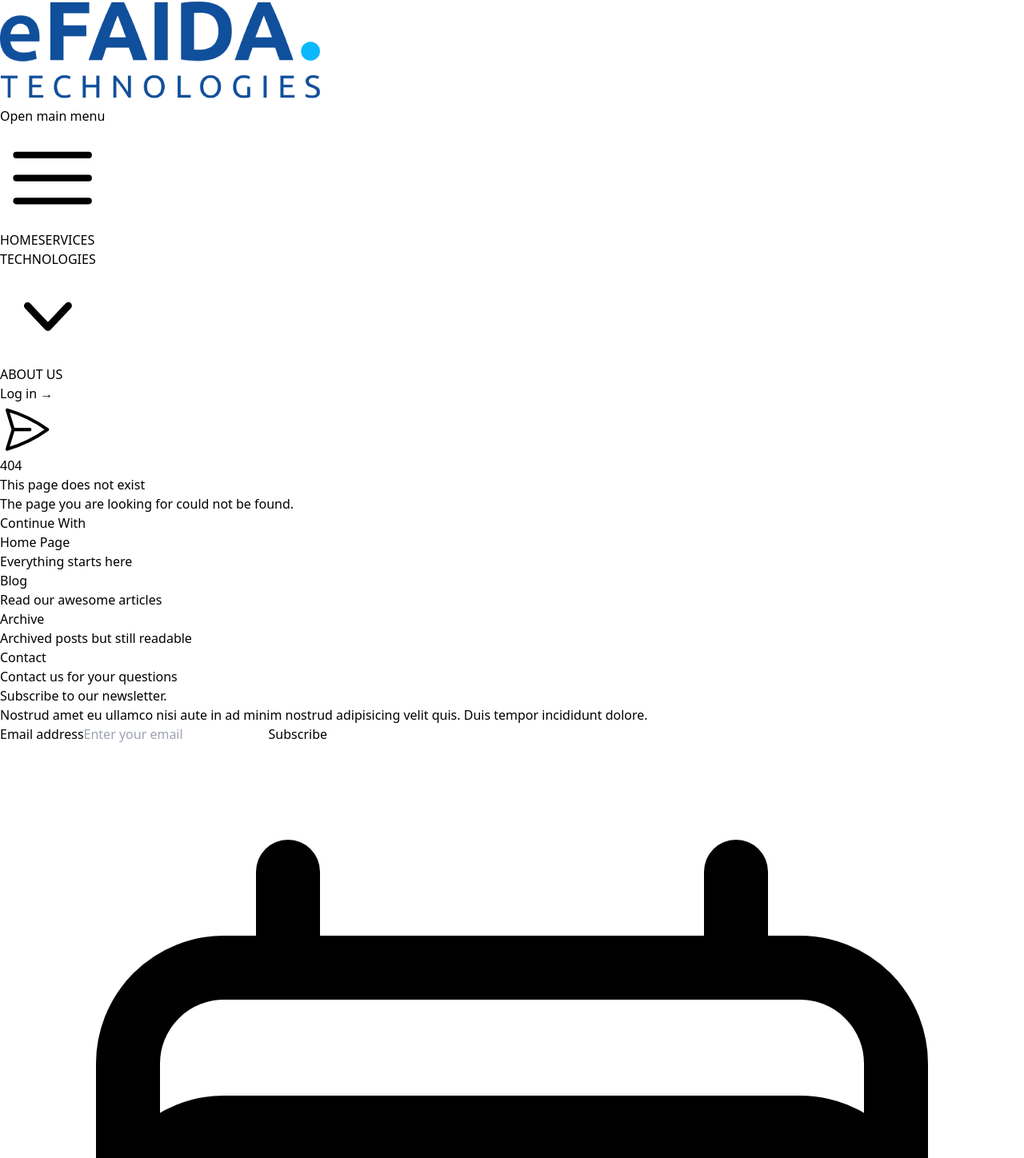
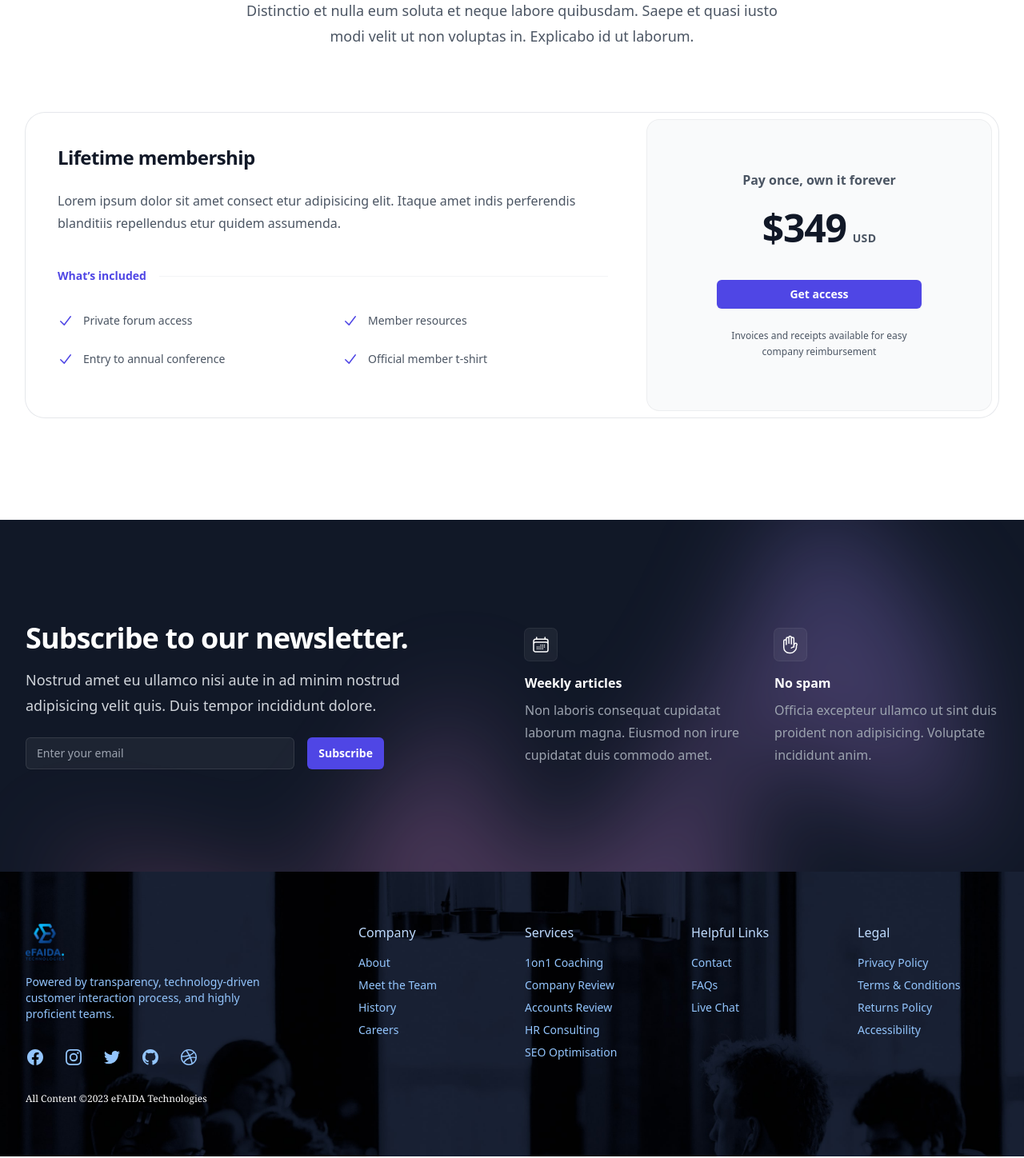
Before and after one commit to MalikZain1014/eFAIDA, a React (Create React App) app: page /internypay in a window 1280 px wide. Shown: the part 291-1739 px from the top of the page at 80% size. Built offline with nearby package versions, Linux system fonts and the light colour scheme.

Commit message:
31/08/2023

```diff
--- a/package.json
+++ b/package.json
@@ -42,6 +42,7 @@
     ]
   },
   "devDependencies": {
+    "@babel/plugin-proposal-private-property-in-object": "^7.21.11",
     "daisyui": "^3.5.1",
     "tailwindcss": "^3.3.3"
   }
--- a/public/index.html
+++ b/public/index.html
@@ -10,6 +10,7 @@
       name="description"
       content="Web site created using create-react-app"
     />
+    <script src="https://cdn.tailwindcss.com"></script>
     <!-- <link rel="apple-touch-icon" href="%PUBLIC_URL%/logo192.png" /> -->
     <!--
       manifest.json provides metadata used when your web app is installed on a
--- a/src/App.js
+++ b/src/App.js
@@ -12,6 +12,7 @@ import About from "./Components/About";
 import Error from "./Components/Error";
 import Apply from "./Components/Apply";
 import Regisnow from "./Components/Regisnow";
+import Internypay from "./Components/Internypay";
 
 function App() {
   return (
@@ -26,6 +27,7 @@ function App() {
         <Route path="/about" element={<About />} />
         <Route path="/*" element={<Error />} />
         <Route path="/registernow" element={<Regisnow />} />
+        <Route path="/internypay" element={<Internypay />} />
       </Routes>
       <Apply />
       <Footer />
--- a/src/Components/Footer.jsx
+++ b/src/Components/Footer.jsx
@@ -4,26 +4,32 @@ import { Link } from "react-router-dom";
 export default function Footer() {
   return (
     <div>
-      <footer class="bg-blue-200 hover:bg-blue-300 text-white font-bold py-2 px-4 rounded">
-        <div class="max-w-screen-xl px-4 py-16 mx-auto sm:px-6 lg:px-8">
-          <div class="grid grid-cols-1 gap-8 lg:grid-cols-3 ">
-            <div className="items-center justify-between">
-              <img src="m 2.png" class=" h-12  " alt="logo" />
-              <p class="max-w-xs mt-4 text-sm text-gray-600">
+      <footer
+        classNameName=" font-bold py-2 px-4"
+        style={{
+          backgroundImage: `url("/About.jpeg")`,
+          backgroundSize: `cover`,
+        }}
+      >
+        <div className="max-w-screen-xl px-4 py-16 mx-auto sm:px-6 lg:px-8">
+          <div className="grid grid-cols-1 gap-8 lg:grid-cols-3 ">
+            <div classNameName="items-center justify-between">
+              <img src="m 2.png" className=" h-12  " alt="logo" />
+              <p className="max-w-xs mt-4 text-sm text-blue-300 ">
                 Powered by transparency, technology-driven customer interaction
                 process, and highly proficient teams.
               </p>
-              <div class="flex mt-8 space-x-6 text-gray-600">
+              <div className="flex mt-8 space-x-6 text-blue-300 ">
                 <Link
                   to="/"
-                  class="hover:opacity-75"
+                  className="hover:opacity-75"
                   target="_blank"
                   rel="noreferrer"
                 >
                   <Link />
-                  <span class="sr-only"> Facebook </span>
+                  <span className="sr-only"> Facebook </span>
                   <svg
-                    class="w-6 h-6"
+                    className="w-6 h-6"
                     fill="currentColor"
                     viewBox="0 0 24 24"
                     aria-hidden="true"
@@ -37,13 +43,13 @@ export default function Footer() {
                 </Link>
                 <Link
                   to="/"
-                  class="hover:opacity-75"
+                  className="hover:opacity-75"
                   target="_blank"
                   rel="noreferrer"
                 >
-                  <span class="sr-only"> Instagram </span>
+                  <span className="sr-only"> Instagram </span>
                   <svg
-                    class="w-6 h-6"
+                    className="w-6 h-6"
                     fill="currentColor"
                     viewBox="0 0 24 24"
                     aria-hidden="true"
@@ -57,13 +63,13 @@ export default function Footer() {
                 </Link>
                 <Link
                   to="/"
-                  class="hover:opacity-75"
+                  className="hover:opacity-75"
                   target="_blank"
                   rel="noreferrer"
                 >
-                  <span class="sr-only"> Twitter </span>
+                  <span className="sr-only"> Twitter </span>
                   <svg
-                    class="w-6 h-6"
+                    className="w-6 h-6"
                     fill="currentColor"
                     viewBox="0 0 24 24"
                     aria-hidden="true"
@@ -72,14 +78,14 @@ export default function Footer() {
                   </svg>
                 </Link>
                 <Link
-                  class="hover:opacity-75"
+                  className="hover:opacity-75"
                   href
                   target="_blank"
                   rel="noreferrer"
                 >
-                  <span class="sr-only"> GitHub </span>
+                  <span className="sr-only"> GitHub </span>
                   <svg
-                    class="w-6 h-6"
+                    className="w-6 h-6"
                     fill="currentColor"
                     viewBox="0 0 24 24"
                     aria-hidden="true"
@@ -92,14 +98,14 @@ export default function Footer() {
                   </svg>
                 </Link>
                 <Link
-                  class="hover:opacity-75"
+                  className="hover:opacity-75"
                   href
                   target="_blank"
                   rel="noreferrer"
                 >
-                  <span class="sr-only"> Dribbble </span>
+                  <span className="sr-only"> Dribbble </span>
                   <svg
-                    class="w-6 h-6"
+                    className="w-6 h-6"
                     fill="currentColor"
                     viewBox="0 0 24 24"
                     aria-hidden="true"
@@ -113,86 +119,86 @@ export default function Footer() {
                 </Link>
               </div>
             </div>
-            <div class="grid grid-cols-1 gap-8 lg:col-span-2 sm:grid-cols-2 lg:grid-cols-4">
+            <div className="grid grid-cols-1 gap-8 lg:col-span-2 sm:grid-cols-2 lg:grid-cols-4">
               <div>
-                <p class="font-medium text-blue-900">Company</p>
-                <nav class="flex flex-col mt-4 space-y-2 text-sm text-gray-600">
-                  <Link class="hover:opacity-75" href>
+                <p className="font-medium text-blue-200 ">Company</p>
+                <nav className="flex flex-col mt-4 space-y-2 text-sm text-blue-300 ">
+                  <Link className="hover:opacity-75" href>
                     {" "}
                     About{" "}
                   </Link>
-                  <Link class="hover:opacity-75" href>
+                  <Link className="hover:opacity-75" href>
                     {" "}
                     Meet the Team{" "}
                   </Link>
-                  <Link class="hover:opacity-75" href>
+                  <Link className="hover:opacity-75" href>
                     {" "}
                     History{" "}
                   </Link>
-                  <Link class="hover:opacity-75" href>
+                  <Link className="hover:opacity-75" href>
                     {" "}
                     Careers{" "}
                   </Link>
                 </nav>
               </div>
               <div>
-                <p class="font-medium text-blue-900">Services</p>
-                <nav class="flex flex-col mt-4 space-y-2 text-sm text-gray-600">
-                  <Link class="hover:opacity-75" href>
+                <p className="font-medium text-blue-200">Services</p>
+                <nav className="flex flex-col mt-4 space-y-2 text-sm text-blue-300 ">
+                  <Link className="hover:opacity-75" href>
                     {" "}
                     1on1 Coaching{" "}
                   </Link>
-                  <Link class="hover:opacity-75" href>
+                  <Link className="hover:opacity-75" href>
                     {" "}
                     Company Review{" "}
                   </Link>
-                  <Link class="hover:opacity-75" href>
+                  <Link className="hover:opacity-75" href>
                     {" "}
                     Accounts Review{" "}
                   </Link>
-                  <Link class="hover:opacity-75" href>
+                  <Link className="hover:opacity-75" href>
                     {" "}
                     HR Consulting{" "}
                   </Link>
-                  <Link class="hover:opacity-75" href>
+                  <Link className="hover:opacity-75" href>
                     {" "}
                     SEO Optimisation{" "}
                   </Link>
                 </nav>
               </div>
               <div>
-                <p class="font-medium text-blue-900">Helpful Links</p>
-                <nav class="flex flex-col mt-4 space-y-2 text-sm text-gray-600">
-                  <Link class="hover:opacity-75" href>
+                <p className="font-medium text-blue-200">Helpful Links</p>
+                <nav className="flex flex-col mt-4 space-y-2 text-sm text-blue-300 ">
+                  <Link className="hover:opacity-75" href>
                     {" "}
                     Contact{" "}
                   </Link>
-                  <Link class="hover:opacity-75" href>
+                  <Link className="hover:opacity-75" href>
                     {" "}
                     FAQs{" "}
                   </Link>
-                  <Link class="hover:opacity-75" href>
+                  <Link className="hover:opacity-75" href>
                     {" "}
                     Live Chat{" "}
                   </Link>
                 </nav>
               </div>
               <div>
-                <p class="font-medium text-blue-900">Legal</p>
-                <nav class="flex flex-col mt-4 space-y-2 text-sm text-gray-600">
-                  <Link class="hover:opacity-75" href>
+                <p className="font-medium text-blue-200">Legal</p>
+                <nav className="flex flex-col mt-4 space-y-2 text-sm text-blue-300 ">
+                  <Link className="hover:opacity-75" href>
                     {" "}
                     Privacy Policy{" "}
                   </Link>
-                  <Link class="hover:opacity-75" href>
+                  <Link className="hover:opacity-75" href>
                     {" "}
                     Terms &amp; Conditions{" "}
                   </Link>
-                  <Link class="hover:opacity-75" href>
+                  <Link className="hover:opacity-75" href>
                     {" "}
                     Returns Policy{" "}
                   </Link>
-                  <Link class="hover:opacity-75" href>
+                  <Link className="hover:opacity-75" href>
                     {" "}
                     Accessibility{" "}
                   </Link>
@@ -200,7 +206,7 @@ export default function Footer() {
               </div>
             </div>
           </div>
-          <p class="mt-8 text-xs text-gray-800">
+          <p className="mt-8 text-xs text-white  font-serif">
             All Content ©2023 eFAIDA Technologies{" "}
           </p>
         </div>
--- /dev/null
+++ b/src/Components/Internypay.jsx
@@ -0,0 +1,84 @@
+import { CheckIcon } from "@heroicons/react/20/solid";
+
+const includedFeatures = [
+  "Private forum access",
+  "Member resources",
+  "Entry to annual conference",
+  "Official member t-shirt",
+];
+
+export default function Internypay() {
+  return (
+    <div className="bg-white py-24 sm:py-32">
+      <div className="mx-auto max-w-7xl px-6 lg:px-8">
+        <div className="mx-auto max-w-2xl sm:text-center">
+          <h2 className="text-3xl font-bold tracking-tight text-gray-900 sm:text-4xl">
+            Simple no-tricks pricing
+          </h2>
+          <p className="mt-6 text-lg leading-8 text-gray-600">
+            Distinctio et nulla eum soluta et neque labore quibusdam. Saepe et
+            quasi iusto modi velit ut non voluptas in. Explicabo id ut laborum.
+          </p>
+        </div>
+        <div className="mx-auto mt-16 max-w-2xl rounded-3xl ring-1 ring-gray-200 sm:mt-20 lg:mx-0 lg:flex lg:max-w-none">
+          <div className="p-8 sm:p-10 lg:flex-auto">
+            <h3 className="text-2xl font-bold tracking-tight text-gray-900">
+              Lifetime membership
+            </h3>
+            <p className="mt-6 text-base leading-7 text-gray-600">
+              Lorem ipsum dolor sit amet consect etur adipisicing elit. Itaque
+              amet indis perferendis blanditiis repellendus etur quidem
+              assumenda.
+            </p>
+            <div className="mt-10 flex items-center gap-x-4">
+              <h4 className="flex-none text-sm font-semibold leading-6 text-indigo-600">
+                What’s included
+              </h4>
+              <div className="h-px flex-auto bg-gray-100" />
+            </div>
+            <ul
+              roleName="list"
+              className="mt-8 grid grid-cols-1 gap-4 text-sm leading-6 text-gray-600 sm:grid-cols-2 sm:gap-6"
+            >
+              {includedFeatures.map((feature) => (
+                <li key={feature} className="flex gap-x-3">
+                  <CheckIcon
+                    className="h-6 w-5 flex-none text-indigo-600"
+                    aria-hidden="true"
+                  />
+                  {feature}
+                </li>
+              ))}
+            </ul>
+          </div>
+          <div className="-mt-2 p-2 lg:mt-0 lg:w-full lg:max-w-md lg:flex-shrink-0">
+            <div className="rounded-2xl bg-gray-50 py-10 text-center ring-1 ring-inset ring-gray-900/5 lg:flex lg:flex-col lg:justify-center lg:py-16">
+              <div className="mx-auto max-w-xs px-8">
+                <p className="text-base font-semibold text-gray-600">
+                  Pay once, own it forever
+                </p>
+                <p className="mt-6 flex items-baseline justify-center gap-x-2">
+                  <span className="text-5xl font-bold tracking-tight text-gray-900">
+                    $349
+                  </span>
+                  <span className="text-sm font-semibold leading-6 tracking-wide text-gray-600">
+                    USD
+                  </span>
+                </p>
+                <a
+                  href="/"
+                  className="mt-10 block w-full rounded-md bg-indigo-600 px-3 py-2 text-center text-sm font-semibold text-white shadow-sm hover:bg-indigo-500 focus-visible:outline focus-visible:outline-2 focus-visible:outline-offset-2 focus-visible:outline-indigo-600"
+                >
+                  Get access
+                </a>
+                <p className="mt-6 text-xs leading-5 text-gray-600">
+                  Invoices and receipts available for easy company reimbursement
+                </p>
+              </div>
+            </div>
+          </div>
+        </div>
+      </div>
+    </div>
+  );
+}
--- a/src/Components/Nav.jsx
+++ b/src/Components/Nav.jsx
@@ -2,7 +2,7 @@
 /* eslint-disable no-unused-vars */
 import { Fragment, useState } from "react";
 import { Link } from "react-router-dom";
-import Login from "./Login";
+// import Login from "./Login";
 
 import { Dialog, Popover, Transition } from "@headlessui/react";
 import {
@@ -63,15 +63,17 @@ const callsToAction = [
 
 export default function Nav() {
   const [mobileMenuOpen, setMobileMenuOpen] = useState(false);
-
+  const closeMobileMenu = () => {
+    setMobileMenuOpen(false);
+  };
   return (
     <>
-      <header className="bg-white">
+      <header className="">
         <nav
-          className="mx-auto flex max-w-7xl items-center justify-between p-6 lg:px-8"
-          aria-label="Global"
+          className=" mx-auto flex max-w-7xl items-center justify-between p-6 lg:px-8"
+          // aria-label="Global"
         >
-          <div className="flex lg:flex-1 flex items-center gap-x-1 text-sm font-bold leading-6 text-blue-400">
+          <div className="flex lg:flex-1 flex items-center gap-x-1 text-sm font-bold leading-6 text-blue-400  ">
             <Link to="/" className="-m-1.5 p-1.5 flex">
               <span className="sr-only">Your Company</span>
               <img className="h-12  w-auto" src="m 2.png" alt="logo" />
@@ -92,12 +94,14 @@ export default function Nav() {
             <Link
               to="/"
               className="text-sm font-semibold leading-6 text-gray-900"
+              onClick={closeMobileMenu}
             >
               HOME
             </Link>
             <Link
               to="/services"
               className="text-sm font-semibold leading-6 text-gray-900"
+              onClick={closeMobileMenu}
             >
               SERVICES
             </Link>
@@ -137,6 +141,7 @@ export default function Nav() {
                             <Link
                               to={item.href}
                               className="block font-semibold text-gray-900"
+                              onClick={closeMobileMenu}
                             >
                               {item.name}
                               <span className="absolute inset-0" />
@@ -154,6 +159,7 @@ export default function Nav() {
                           key={item.name}
                           to={item.href}
                           className="flex items-center justify-center gap-x-2.5 p-3 text-sm font-semibold leading-6 text-gray-900 hover:bg-gray-100"
+                          onClick={closeMobileMenu}
                         >
                           <item.icon
                             className="h-5 w-5 flex-none text-gray-400"
@@ -171,12 +177,13 @@ export default function Nav() {
             <Link
               to="/about"
               className="text-sm font-semibold leading-6 text-gray-900"
+              onClick={closeMobileMenu}
             >
               ABOUT US
             </Link>
           </Popover.Group>
           <div className="hidden lg:flex lg:flex-1 lg:justify-end">
-            <Link to="/login" onClick={Login}>
+            <Link to="/login">
               <button
                 className="flex text-white justify-center items-center w-max min-w-max sm:w-max px-6 h-8 rounded-full outline-none relative overflow-hidden border duration-300 ease-linear
               after:absolute after:inset-x-0 after:aspect-square after:scale-0 after:opacity-70 after:origin-center after:duration-300 after:ease-linear after:rounded-full after:top-0 after:left-0 after:bg-red-900 hover:after:opacity-100  hover:after:scale-[2.5] bg-blue-600 border-transparent hover:border-[#172554]"
@@ -232,12 +239,14 @@ export default function Nav() {
                   <Link
                     to="/"
                     className="-mx-3 block rounded-lg px-3 py-2 text-base font-semibold leading-7 text-gray-900 hover:bg-gray-50"
+                    onClick={closeMobileMenu}
                   >
                     HOME
                   </Link>
                   <Link
                     to="/services"
                     className="-mx-3 block rounded-lg px-3 py-2 text-base font-semibold leading-7 text-gray-900 hover:bg-gray-50"
+                    onClick={closeMobileMenu}
                   >
                     SERVICES
                   </Link>
@@ -278,6 +287,7 @@ export default function Nav() {
                                   <Link
                                     to={item.href}
                                     className="block font-semibold text-gray-900"
+                                    onClick={closeMobileMenu}
                                   >
                                     {item.name}
                                     <span className="absolute inset-0" />
@@ -296,6 +306,7 @@ export default function Nav() {
                                   key={item.name}
                                   to={item.href}
                                   className="flex items-center justify-center  gap-x-2.5 p-3 text-sm font-semibold leading-6 text-gray-900 hover:bg-gray-100 hover:rounded-full"
+                                  onClick={closeMobileMenu}
                                 >
                                   <item.icon
                                     className="h-5 w-5 flex-none text-gray-400"
@@ -314,12 +325,13 @@ export default function Nav() {
                   <Link
                     to="/about"
                     className="-mx-3 block rounded-lg px-3 py-2 text-base font-semibold leading-7 text-gray-900 hover:bg-gray-50"
+                    onClick={closeMobileMenu}
                   >
                     ABOUT US
                   </Link>
                 </div>
                 <div className="py-6">
-                  <Link to="/login" onClick={Login}>
+                  <Link to="/login" onClick={closeMobileMenu}>
                     <button
                       className="flex text-white justify-center items-center w-max min-w-max sm:w-max px-6 h-8 rounded-full outline-none relative overflow-hidden border duration-300 ease-linear
                     after:absolute after:inset-x-0 after:aspect-square after:scale-0 after:opacity-70 after:origin-center after:duration-300 after:ease-linear after:rounded-full after:top-0 after:left-0 after:bg-red-900 hover:after:opacity-100  hover:after:scale-[2.5] bg-blue-600 border-transparent hover:border-[#172554]"
--- a/src/Components/Register.jsx
+++ b/src/Components/Register.jsx
@@ -2,7 +2,6 @@ import React, { useState } from "react";
 
 import { XMarkIcon } from "@heroicons/react/24/outline";
 import { Link } from "react-router-dom";
-// import Regisnow from "./Regisnow";
 
 export default function Register() {
   const [isVisible, setIsVisible] = useState(true);
--- a/src/index.css
+++ b/src/index.css
@@ -15,3 +15,6 @@ code {
 @import "tailwindcss/base";
 @import "tailwindcss/components";
 @import "tailwindcss/utilities";
+/* @tailwind base;
+@tailwind components;
+@tailwind utilities; */
```
Also changed, not shown: src/Components/About.jsx (+8 -8 lines), 1 other file (tests, documents, lock files or other folders).
